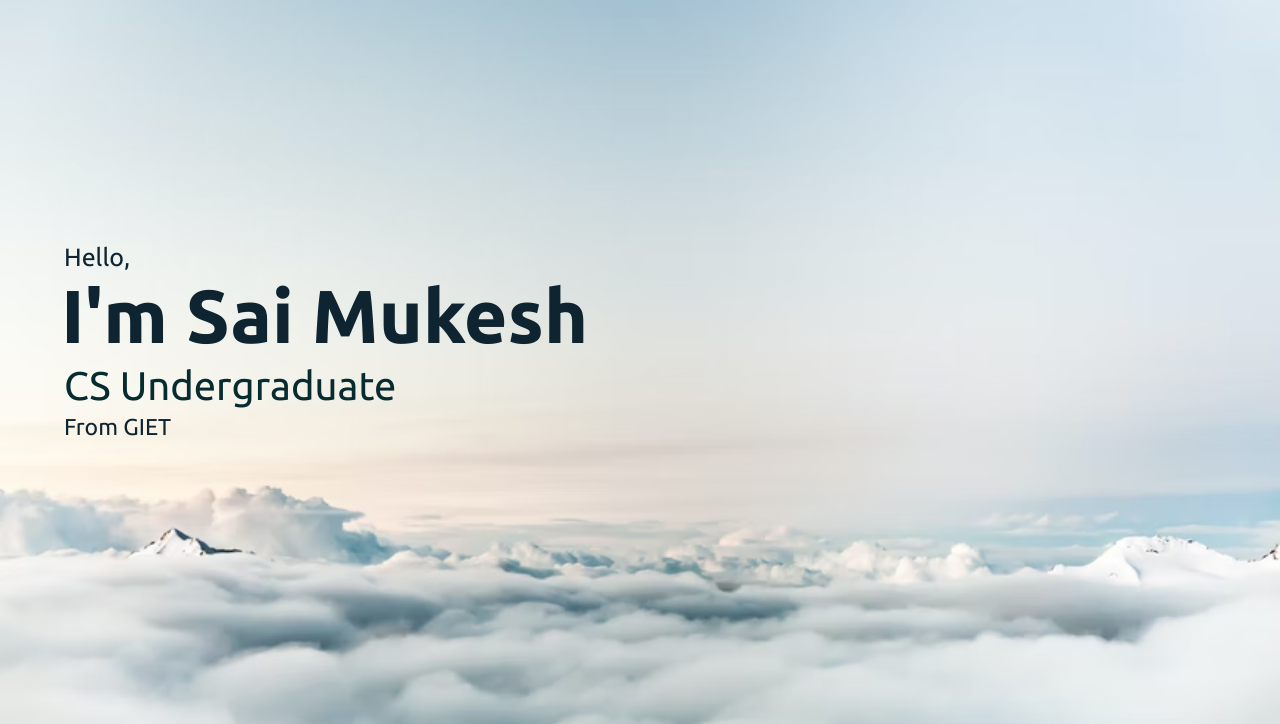
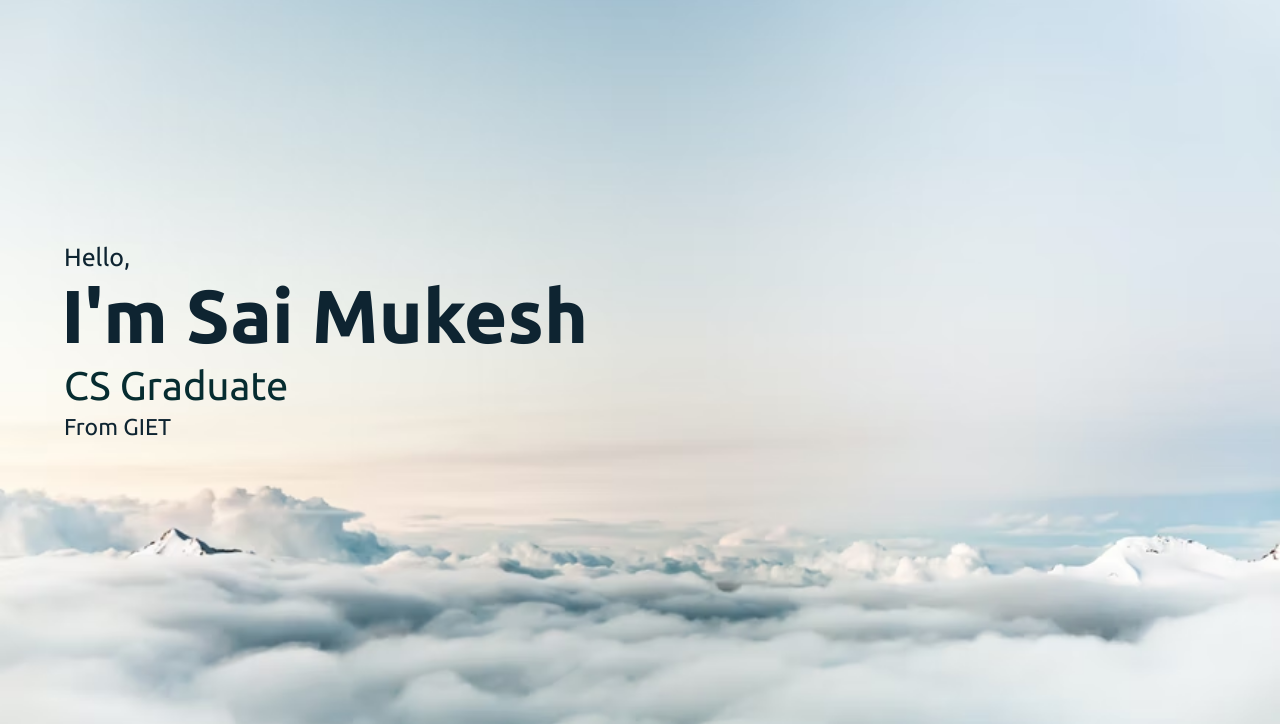
Before and after one commit to Mukesh-Sai/Portfolio, a plain HTML site: page index.html in a window 1280 px wide. Shown: the part 76-800 px from the top of the page. Drawn offline with Linux system fonts and the light colour scheme.

Commit message:
Update index.html

```diff
--- a/index.html
+++ b/index.html
@@ -47,7 +47,7 @@
      <div class="text">
        <div class="text-one">Hello,</div>
        <div class="text-two">I'm Sai Mukesh</div>
-       <div class="text-three">CS Undergraduate</div>
+       <div class="text-three">CS Graduate</div>
        <div class="text-four">From GIET</div>
      </div>
 
```
